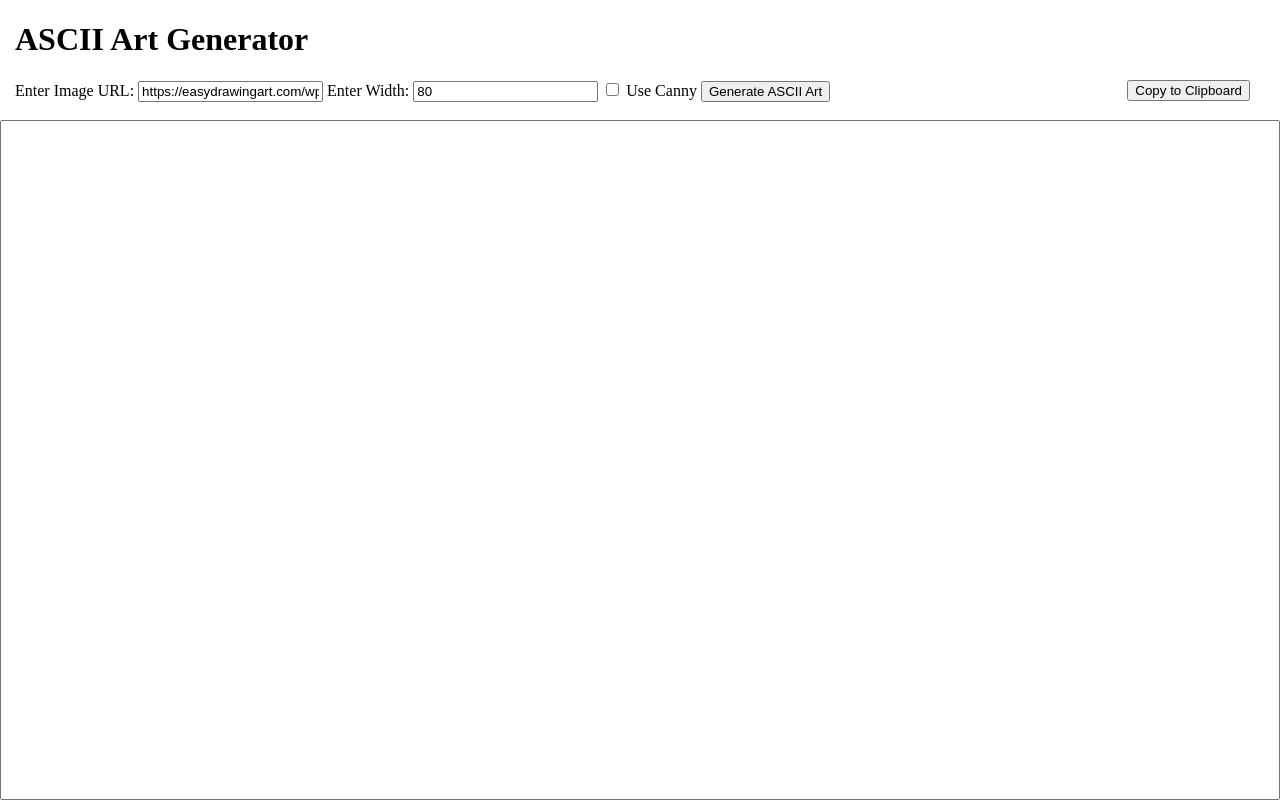
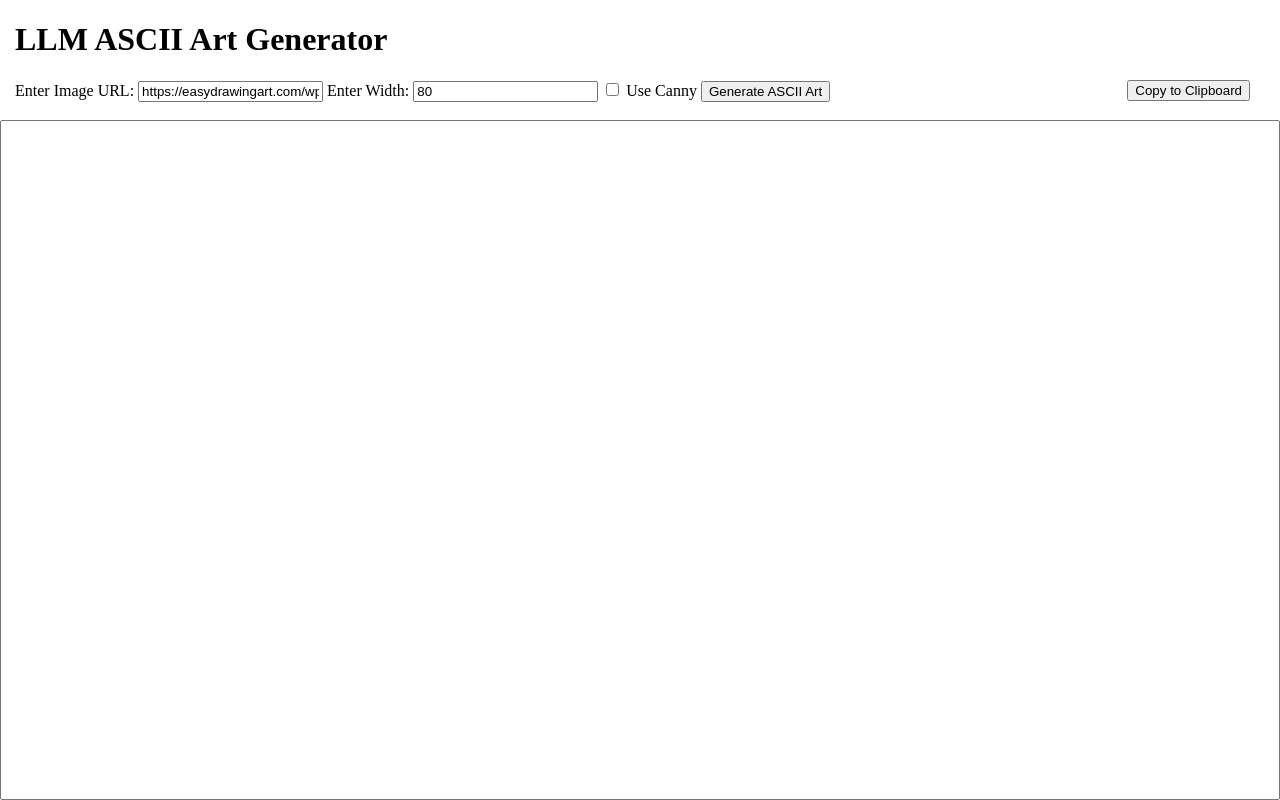
Before and after one commit to johnballentine/ascii-vision, a FastAPI app: page / in a window 1280 px wide. Run offline with FastAPI, Linux system fonts and the light colour scheme.

Commit message:
Changed name of UI

```diff
--- a/templates/index.html
+++ b/templates/index.html
@@ -29,7 +29,7 @@
     </style>
 </head>
 <body>
-    <h1 style="margin-left: 15px;">ASCII Art Generator</h1>
+    <h1 style="margin-left: 15px;">LLM ASCII Art Generator</h1>
     <form action="/ascii/" method="get">
         <div>
             <label for="url">Enter Image URL:</label>
```
